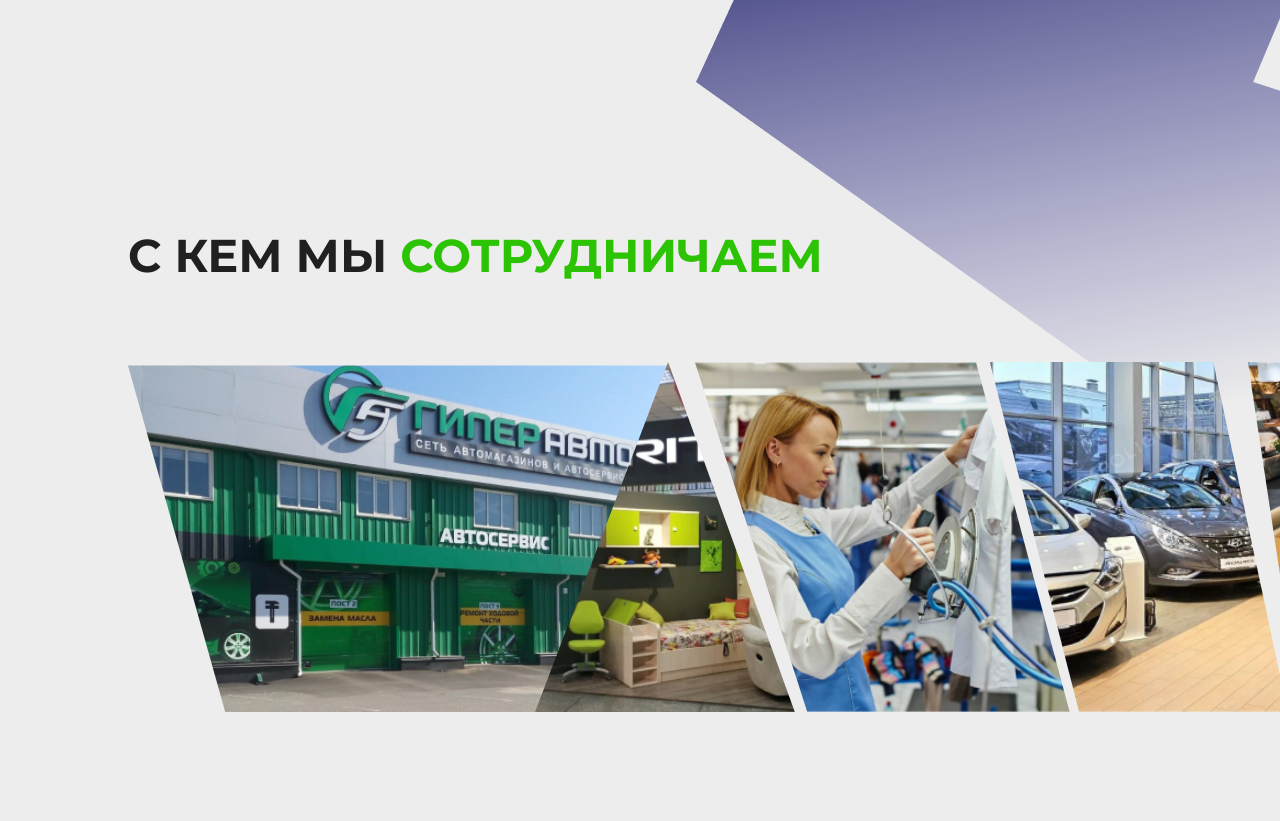
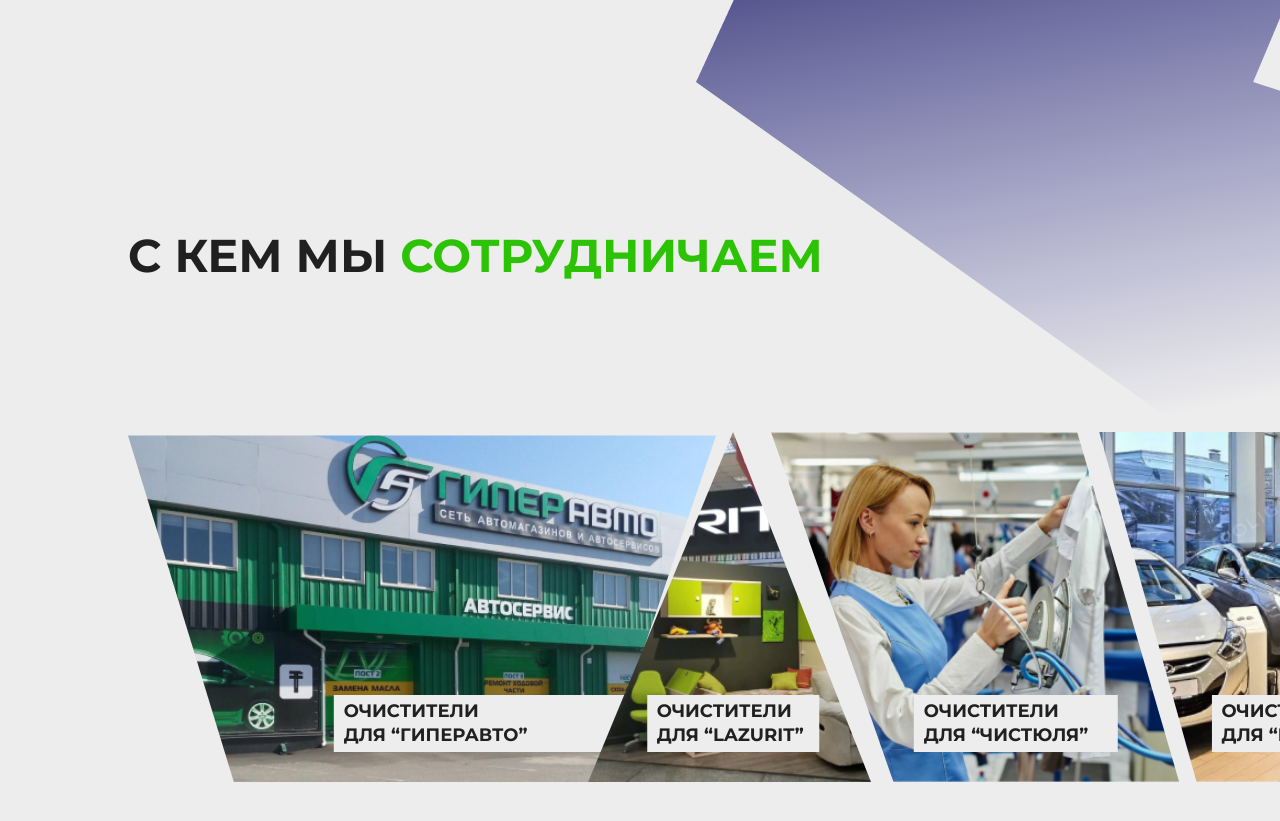
Before and after one commit to kkirrin/urgent, a plain HTML site: page index.html in a window 1280 px wide. Shown: the part 4613-5434 px from the top of the page. Drawn offline with Linux system fonts and the light colour scheme; files that its build step writes are made by us from their sources; a script that the page names is missing.

Commit message:
feat: добавляет стили

```diff
--- a/css/main.css
+++ b/css/main.css
@@ -1730,6 +1730,7 @@
 }
 
 .swiper-item {
+  position: relative;
   height: 350px;
 }
 
@@ -1772,9 +1773,22 @@
 }
 
 @media(min-width: 768px) {
+  .pin-wrap-sticky {
+    padding: 70px 0 30px;
+  }
+
+  .sectionPin__title {
+    top: 0;
+    left: 25px;
+  }
 }
 
 @media(min-width: 1023px) {
+  .sectionPin__title {
+    top: 20%;
+    left: 10%;
+  }
+
   .swiper-item:nth-child(1) {
     -webkit-clip-path: polygon(0 1%, 100% 1%, 80% 100%, 18% 100%);
             clip-path: polygon(0 1%, 100% 1%, 80% 100%, 18% 100%);
@@ -1799,8 +1813,8 @@
   }
 
   .swiper-item:nth-child(5) {
-    -webkit-clip-path: polygon(0 0, 100% 0, 100% 100%, 41% 100%);
-            clip-path: polygon(0 0, 100% 0, 100% 100%, 41% 100%);
+    -webkit-clip-path: polygon(0 0, 100% 1%, 100% 100%, 20% 100%);
+            clip-path: polygon(0 0, 100% 1%, 100% 100%, 20% 100%);
     margin-left: -60px;
   }
 
@@ -1809,6 +1823,21 @@
             clip-path: polygon(75% 0%, 100% 50%, 75% 100%, 0 99%, 0 50%, 0% 0%);
     margin-left: 20px;
   }
+}
+
+.swiper-item-text {
+  position: absolute;
+  bottom: 30px;
+  left: 50%;
+  transform: translateX(-30%);
+  background-color: #EDEDED;
+  color: #202020;
+  padding: 5px 10px;
+  font-size: 18px;
+  font-style: normal;
+  font-weight: 700;
+  line-height: 130%;
+  text-transform: uppercase;
 }
 
 /* Импорт TailWind */
--- a/index.html
+++ b/index.html
@@ -439,21 +439,24 @@
                     <div class="pin-wrap swiper-wrapper">
                         <div class="swiper-item">
                             <img class="" src="./src/img/scroll/image-1.png" alt="">
+                            <p class="swiper-item-text">очистители для&nbsp“Гиперавто”</p>
                         </div>
                         <div class="swiper-item">
                             <img class="" src="./src/img/scroll/image-2.png" alt="">
+                            <p class="swiper-item-text">очистители для&nbsp“Lazurit”</p>
                         </div>
                         <div class="swiper-item">
                             <img class="" src="./src/img/scroll/image-3.png" alt="">
+                            <p class="swiper-item-text">очистители для&nbsp“Чистюля”</p>
                         </div>
                         <div class="swiper-item">
                             <img class="" src="./src/img/scroll/image-4.png" alt="">
+                            <p class="swiper-item-text">очистители для&nbsp“Lazurit”</p>
                         </div>
-                        <div class="swiper-item">
-                            <img class="" src="./src/img/scroll/image-5.png" alt="">
-                        </div>
+
                         <div class="swiper-item">
                             <img class="" src="./src/img/scroll/image-3.png" alt="">
+                            <p class="swiper-item-text">очистители для&nbsp“Lazurit”</p>
                         </div>
                     </div>
                 </div>
--- a/src/block/our-clients.css
+++ b/src/block/our-clients.css
@@ -60,6 +60,7 @@
 }
 
 .swiper-item {
+    position: relative;
     height: 350px;
 }
 
@@ -104,9 +105,25 @@
     }
 }
 
-@media(min-width: 768px) {}
+@media(min-width: 768px) {
+    .pin-wrap-sticky {
+        padding: 70px 0 30px;
+    }
+
+    .sectionPin__title {
+        top: 0;
+        left: 25px;
+    }
+}
+
+
 
 @media(min-width: 1023px) {
+
+    .sectionPin__title {
+        top: 20%;
+        left: 10%;
+    }
 
     .swiper-item:nth-child(1) {
         clip-path: polygon(0 1%, 100% 1%, 80% 100%, 18% 100%);
@@ -128,7 +145,7 @@
     }
 
     .swiper-item:nth-child(5) {
-        clip-path: polygon(0 0, 100% 0, 100% 100%, 41% 100%);
+        clip-path: polygon(0 0, 100% 1%, 100% 100%, 20% 100%);
         margin-left: -60px;
     }
 
@@ -137,3 +154,19 @@
         margin-left: 20px;
     }
 }
+
+.swiper-item-text {
+    position: absolute;
+    bottom: 30px;
+    left: 50%;
+    transform: translateX(-30%);
+    background-color: #EDEDED;
+    color: #202020;
+    padding: 5px 10px;
+
+    font-size: 18px;
+    font-style: normal;
+    font-weight: 700;
+    line-height: 130%;
+    text-transform: uppercase;
+}
```
